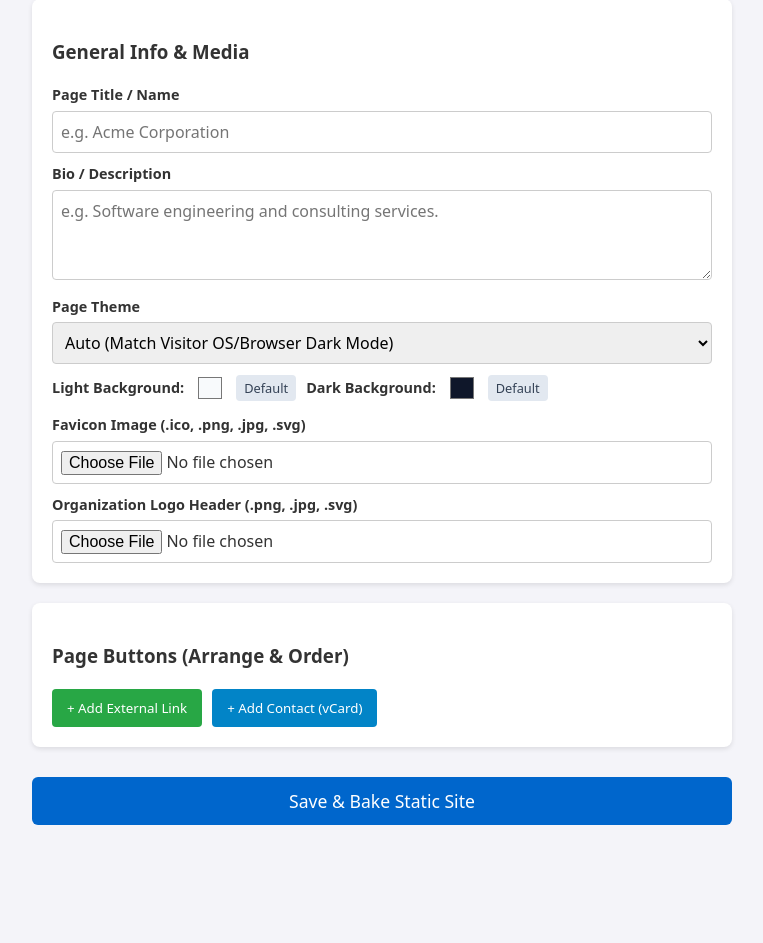
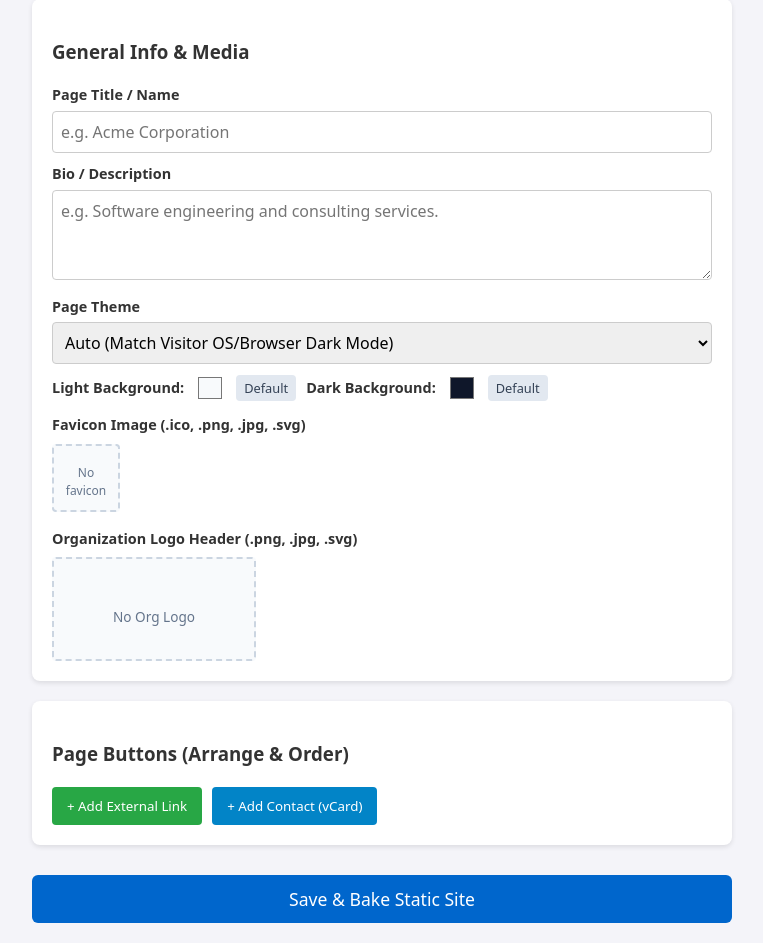
Before and after one commit to wpyoga/linkbuilder, a Flask app: template templates/admin.jinja2 in a window 1280 px wide. Shown: the part 117-1060 px from the top of the page, without its empty margins (258-1021 px from the left). Before the commit the page ends 942 px from the top, so only its background shows below. Run offline with Flask 3, Linux system fonts and the light colour scheme; the template is opened without the code that fills it, so the values that code supplies are empty; some libraries are stand-ins or nearby versions.

Commit message:
feat: click on favicon / org logo to choose file, allow favicon / org logo removal (this feature still broken)

```diff
--- a/templates/admin.jinja2
+++ b/templates/admin.jinja2
@@ -345,11 +345,17 @@
         <label>Favicon Image (.ico, .png, .jpg, .svg)</label>
         <input type="file"
                name="favicon"
-               accept="image/*,.svg"
+               accept="image/*,.ico"
                id="favicon-input"
+               style="display: none"
                onchange="previewImage(this, 'favicon-preview', 'favicon-status')" />
         {% if data.has_favicon %}
-          <div id="favicon-preview-container" style="margin-top: 8px;">
+          <div style="margin-top: 8px;">
+            <div id="favicon-preview-container"
+                 style="display: inline-block;
+                        cursor: pointer;
+                        vertical-align: top"
+                 onclick="document.getElementById('favicon-input').click()">
               <img id="favicon-preview"
                    src="{{ data.favicon_preview }}"
                    alt="Current favicon"
@@ -357,31 +363,54 @@
                           max-height: 64px;
                           border: 1px solid #ddd;
                           border-radius: 4px" />
+            </div>
+            <button type="button"
+                    id="favicon-remove-btn"
+                    class="color-reset-btn"
+                    style="margin-left: 10px;
+                           vertical-align: top"
+                    onclick="removeImage('favicon')">Remove</button>
             <small id="favicon-status"
                    style="color: #16a34a;
                           display: block;
                           margin-top: 4px">Custom favicon currently stored</small>
           </div>
         {% else %}
-          <div id="favicon-preview-container" style="margin-top: 8px; display: none">
-            <img id="favicon-preview"
-                 src=""
-                 alt="Favicon preview"
-                 style="max-width: 64px;
-                        max-height: 64px;
-                        border: 1px solid #ddd;
-                        border-radius: 4px" />
-            <small id="favicon-status" style="display: none;"></small>
+          <div id="favicon-preview-container"
+               style="margin-top: 8px;
+                      display: inline-block;
+                      cursor: pointer;
+                      width: 64px;
+                      height: 64px;
+                      border: 2px dashed #cbd5e1;
+                      border-radius: 4px;
+                      background: #f8fafc;
+                      vertical-align: top"
+               onclick="document.getElementById('favicon-input').click()">
+            <div style="display: flex;
+                        align-items: center;
+                        justify-content: center;
+                        height: 100%;
+                        color: #64748b;
+                        font-size: 0.75rem;
+                        text-align: center;
+                        padding: 4px">No favicon</div>
           </div>
         {% endif %}
-        <label>Organization Logo Header (.png, .jpg, .svg)</label>
+        <label style="display: block; margin-top: 16px;">Organization Logo Header (.png, .jpg, .svg)</label>
         <input type="file"
                name="org_logo"
                accept="image/*"
                id="org-logo-input"
+               style="display: none"
                onchange="previewImage(this, 'logo-preview', 'logo-status')" />
         {% if data.has_org_logo %}
-          <div id="logo-preview-container" style="margin-top: 8px;">
+          <div style="margin-top: 8px;">
+            <div id="logo-preview-container"
+                 style="display: inline-block;
+                        cursor: pointer;
+                        vertical-align: top"
+                 onclick="document.getElementById('org-logo-input').click()">
               <img id="logo-preview"
                    src="{{ data.logo_preview }}"
                    alt="Current logo"
@@ -389,21 +418,38 @@
                           max-height: 100px;
                           border: 1px solid #ddd;
                           border-radius: 4px" />
+            </div>
+            <button type="button"
+                    id="logo-remove-btn"
+                    class="color-reset-btn"
+                    style="margin-left: 10px;
+                           vertical-align: top"
+                    onclick="removeImage('logo')">Remove</button>
             <small id="logo-status"
                    style="color: #16a34a;
                           display: block;
                           margin-top: 4px">Custom logo currently stored</small>
           </div>
         {% else %}
-          <div id="logo-preview-container" style="margin-top: 8px; display: none;">
-            <img id="logo-preview"
-                 src=""
-                 alt="Logo preview"
-                 style="max-width: 200px;
-                        max-height: 100px;
-                        border: 1px solid #ddd;
-                        border-radius: 4px" />
-            <small id="logo-status" style="display: none;"></small>
+          <div id="logo-preview-container"
+               style="margin-top: 8px;
+                      display: inline-block;
+                      cursor: pointer;
+                      width: 200px;
+                      height: 100px;
+                      border: 2px dashed #cbd5e1;
+                      border-radius: 4px;
+                      background: #f8fafc;
+                      vertical-align: top"
+               onclick="document.getElementById('org-logo-input').click()">
+            <div style="display: flex;
+                        align-items: center;
+                        justify-content: center;
+                        height: 100%;
+                        color: #64748b;
+                        font-size: 0.85rem;
+                        text-align: center;
+                        padding: 8px">No Org Logo</div>
           </div>
         {% endif %}
       </div>
@@ -829,28 +875,99 @@
 
     function previewImage(input, previewId, statusId) {
       const container = document.getElementById(previewId + '-container');
-      const preview = document.getElementById(previewId);
-      const status = document.getElementById(statusId);
+      const isFavicon = previewId === 'favicon-preview';
+      const inputId = isFavicon ? 'favicon-input' : 'org-logo-input';
+      const removeBtnId = isFavicon ? 'favicon-remove-btn' : 'logo-remove-btn';
+      const statusEl = document.getElementById(statusId);
 
       if (input.files && input.files[0]) {
         const file = input.files[0];
         const reader = new FileReader();
 
         reader.onload = function(e) {
-          preview.src = e.target.result;
-          container.style.display = 'block';
-          // Hide the "currently stored" message when a new file is selected
-          if (status) {
-            status.style.display = 'none';
+          const width = isFavicon ? '64px' : '200px';
+          const height = isFavicon ? '64px' : '100px';
+
+          // Update container style and content
+          container.style.cssText = `display: inline-block; cursor: pointer; vertical-align: top;`;
+          container.innerHTML = `
+            <img id="${previewId}" src="${e.target.result}" alt="${isFavicon ? 'Favicon preview' : 'Logo preview'}" style="max-width: ${width}; max-height: ${height}; border: 1px solid #ddd; border-radius: 4px" />
+          `;
+
+          // Re-attach click handler to open file picker
+          container.onclick = function() {
+            document.getElementById(inputId).click();
+          };
+
+          // Hide the status text
+          if (statusEl) {
+            statusEl.style.display = 'none';
           }
+
+          // Remove any existing Remove button by ID
+          const existingBtn = document.getElementById(removeBtnId);
+          if (existingBtn) {
+            existingBtn.remove();
+          }
+
+          // Add remove button with unique ID - insert after container's parent
+          const removeBtn = document.createElement('button');
+          removeBtn.type = 'button';
+          removeBtn.id = removeBtnId;
+          removeBtn.className = 'color-reset-btn';
+          removeBtn.style.cssText = 'margin-left: 10px; vertical-align: top;';
+          removeBtn.textContent = 'Remove';
+          removeBtn.onclick = function(e) {
+            e.stopPropagation();
+            removeImage(isFavicon ? 'favicon' : 'logo');
+          };
+
+          // Insert after the container (which is now inside a wrapper div)
+          container.parentNode.insertBefore(removeBtn, container.nextSibling);
         };
 
         reader.readAsDataURL(file);
-      } else {
-        // If no file selected, hide preview if it wasn't there initially
-        if (!preview.src || preview.src === window.location.href) {
-          container.style.display = 'none';
       }
+    }
+
+    function removeImage(type) {
+      const isFavicon = type === 'favicon';
+      const inputId = isFavicon ? 'favicon-input' : 'org-logo-input';
+      const containerId = isFavicon ? 'favicon-preview-container' : 'logo-preview-container';
+      const removeBtnId = isFavicon ? 'favicon-remove-btn' : 'logo-remove-btn';
+      const statusId = isFavicon ? 'favicon-status' : 'logo-status';
+      const defaultText = isFavicon ? 'No favicon' : 'No Org Logo';
+      const width = isFavicon ? '64px' : '200px';
+      const height = isFavicon ? '64px' : '100px';
+      const fontSize = isFavicon ? '0.75rem' : '0.85rem';
+      const padding = isFavicon ? '4px' : '8px';
+
+      // Clear the file input
+      document.getElementById(inputId).value = '';
+
+      // Replace container with "no icon" placeholder
+      const container = document.getElementById(containerId);
+      container.style.cssText = `display: inline-block; cursor: pointer; width: ${width}; height: ${height}; border: 2px dashed #cbd5e1; border-radius: 4px; background: #f8fafc; vertical-align: top;`;
+      container.innerHTML = `
+        <div style="display: flex; align-items: center; justify-content: center; height: 100%; color: #64748b; font-size: ${fontSize}; text-align: center; padding: ${padding};">
+          ${defaultText}
+        </div>
+      `;
+      container.onclick = function() {
+        document.getElementById(inputId).click();
+      };
+
+      // Show the status text again (it will say "currently stored" but that's OK since we just removed it)
+      const statusEl = document.getElementById(statusId);
+      if (statusEl) {
+        statusEl.style.display = 'block';
+        statusEl.textContent = ''; // Clear the text since there's nothing stored now
+      }
+
+      // Remove the Remove button by ID
+      const removeBtn = document.getElementById(removeBtnId);
+      if (removeBtn) {
+        removeBtn.remove();
       }
     }
   </script>
```
Lines whose indentation alone changed are shown as unchanged.
